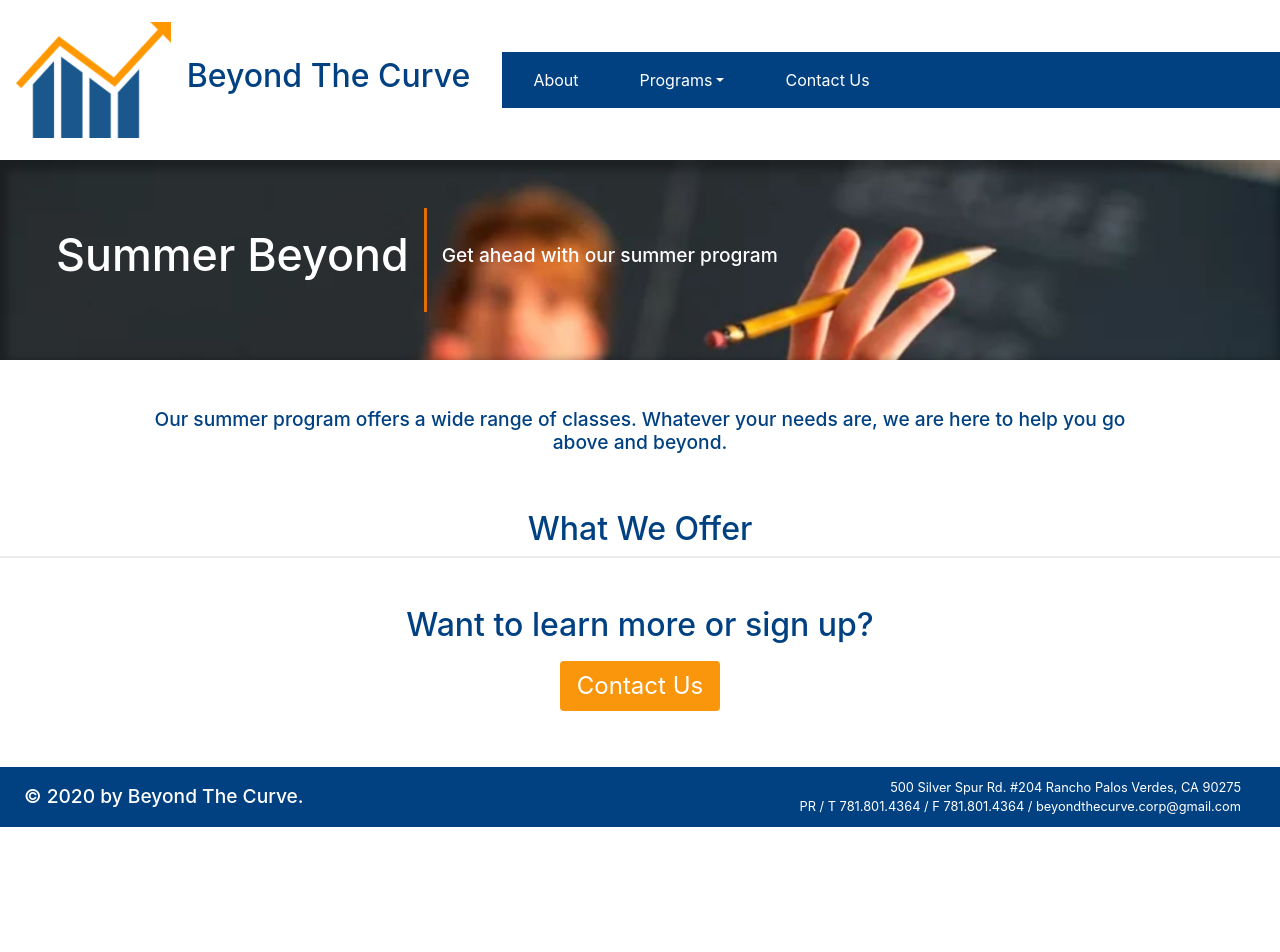
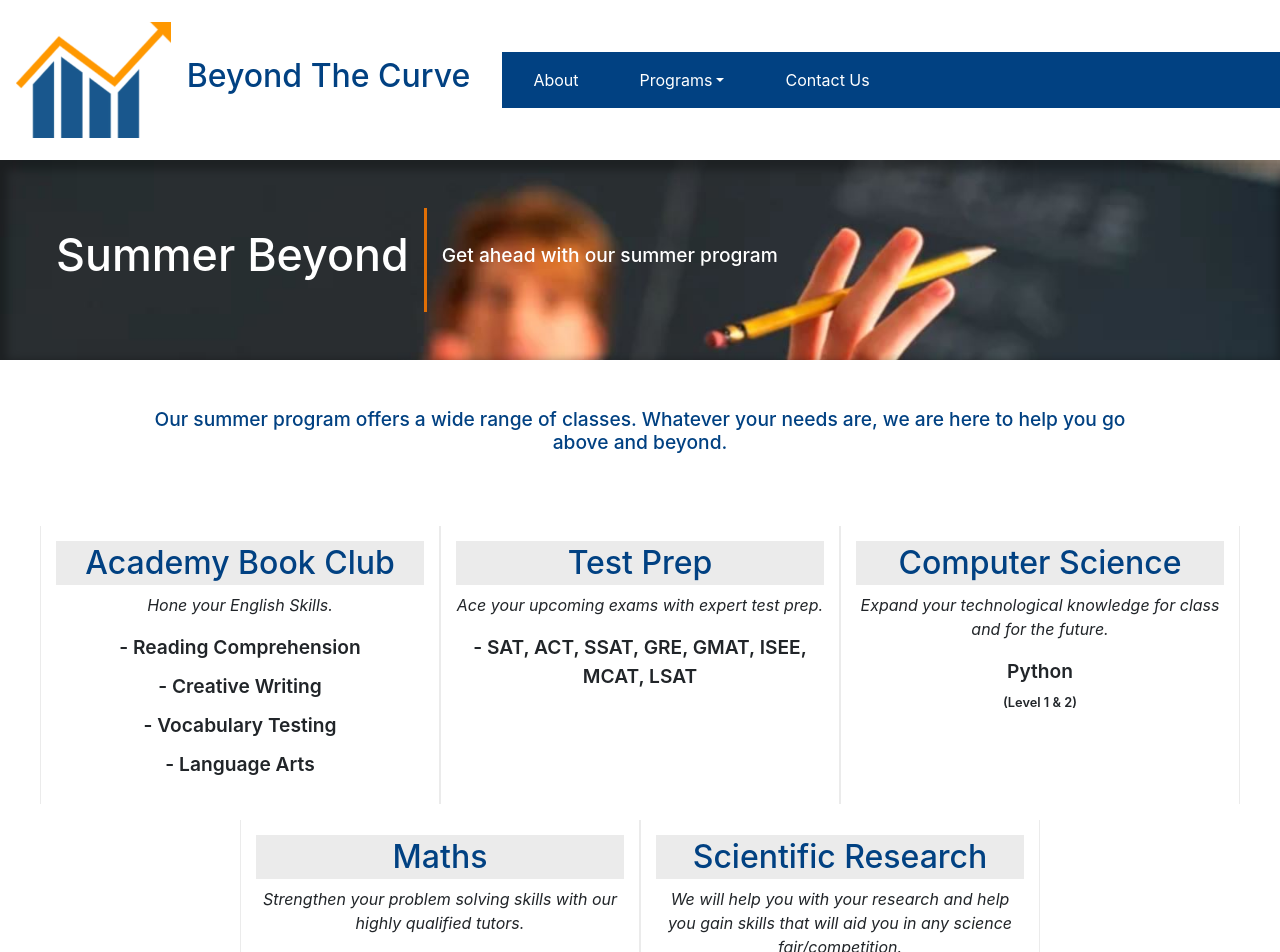
Before and after one commit to beyondthecurve/beyondthecurve.github.io, a React (Create React App) app: page /summer-beyond in a window 1280 px wide. Shown: the top 952 px of the page. Before the commit the page ends 827 px from the top, so only its background shows below. Built offline with nearby package versions, Linux system fonts and the light colour scheme.

Commit message:
Summer beyond page

```diff
--- a/src/components/App.js
+++ b/src/components/App.js
@@ -22,7 +22,7 @@ function App() {
       <main className='main'>
         <Router>
           <Switch>
-          <Route exact path='/about' render={() => (
+          <Route exact path='/' render={() => (
               <About/>
             )} />
           <Route exact path='/subject-tutoring' render={() => (
--- a/src/components/Navigation.js
+++ b/src/components/Navigation.js
@@ -14,7 +14,7 @@ class Navigation extends Component {
             <Navbar.Toggle aria-controls="basic-navbar-nav" />
             <Navbar.Collapse id="basic-navbar-nav" className="p-2">
               <Nav className="d-flex align-items-end">
-                <Nav.Link href="/about" className="navbar-link">About</Nav.Link>
+                <Nav.Link href="/" className="navbar-link">About</Nav.Link>
                 <NavDropdown title="Programs" className="navbar-link" id="basic-nav-dropdown">
                   <NavDropdown.Item href="/subject-tutoring" className="navbar-link">Subject Tutoring</NavDropdown.Item>
                   <NavDropdown.Item href="/test-prep" className="navbar-link">Test Prep</NavDropdown.Item>
--- a/src/components/SummerBeyond.js
+++ b/src/components/SummerBeyond.js
@@ -6,7 +6,7 @@ import {Link} from 'react-router-dom'
 const SummerBeyond = () => {
   return (
     <>
-      <div className="subject-page">
+      <div className="summer-beyond-page">
         <div className="d-flex page-header py-5">
           <div className="page-h1 d-flex align-items-center justify-content-end col-4">
             <h1>Summer Beyond</h1>
@@ -16,8 +16,35 @@ const SummerBeyond = () => {
         <div className="page-description d-flex justify-content-center align-items-center p-4">
             <h3 className="col-10 p-4">Our summer program offers a wide range of classes. Whatever your needs are, we are here to help you go above and beyond.</h3>
         </div>
-        <div className="page-subheader d-flex justify-content-center align-items-center">
-          <h2>What We Offer</h2>
+        <div className="classes d-flex p-3 justify-content-center flex-wrap">
+          <ul>
+            <h2 className="list-header">Academy Book Club</h2>
+            <p><em>Hone your English Skills.</em></p>
+            <li>- Reading Comprehension</li>
+            <li>- Creative Writing</li>
+            <li>- Vocabulary Testing</li>
+            <li>- Language Arts</li>
+          </ul>
+          <ul>
+            <h2 className="list-header">Test Prep</h2>
+            <p><em>Ace your upcoming exams with expert test prep.</em></p>
+            <li>- SAT, ACT, SSAT, GRE, GMAT, ISEE, MCAT, LSAT</li>
+          </ul>
+          <ul>
+            <h2 className="list-header">Computer Science</h2>
+            <p><em>Expand your technological knowledge for class and for the future.</em></p>
+            <li>Python <br/><span>(Level 1 & 2)</span></li>
+          </ul>
+          <ul>
+            <h2 className="list-header">Maths</h2>
+            <p><em>Strengthen your problem solving skills with our highly qualified tutors.</em></p>
+            <li>Common Core</li>
+            <li>Competitive Maths Prep</li>
+          </ul>
+          <ul>
+            <h2 className="list-header">Scientific Research</h2>
+            <p><em>We will help you with your research and help you gain skills that will aid you in any science fair/competition.</em></p>
+          </ul>
         </div>
         <div className="contact-us-button d-flex justify-content-center align-items-center flex-column py-5">
           <h2>Want to learn more or sign up?</h2>
--- a/src/styles/App.scss
+++ b/src/styles/App.scss
@@ -106,7 +106,6 @@ h3 {
 
 // PAGE
 .page-header {
-
   box-shadow: 2px 5px 8px 5px rgba(0,0,0,.3) inset;
   height: 200px;
   color: $white;
@@ -158,8 +157,17 @@ h3 {
 }
 // END PAGE
 
+.summer-beyond-page {
+  .classes {
+    ul {
+      width: 400px;
+    }
+  }
+}
+
 .subject-page,
-.test-page {
+.test-page,
+.summer-beyond-page {
   background-color: $white;
   .contact-us-button {
     color: $darkblue;
```
